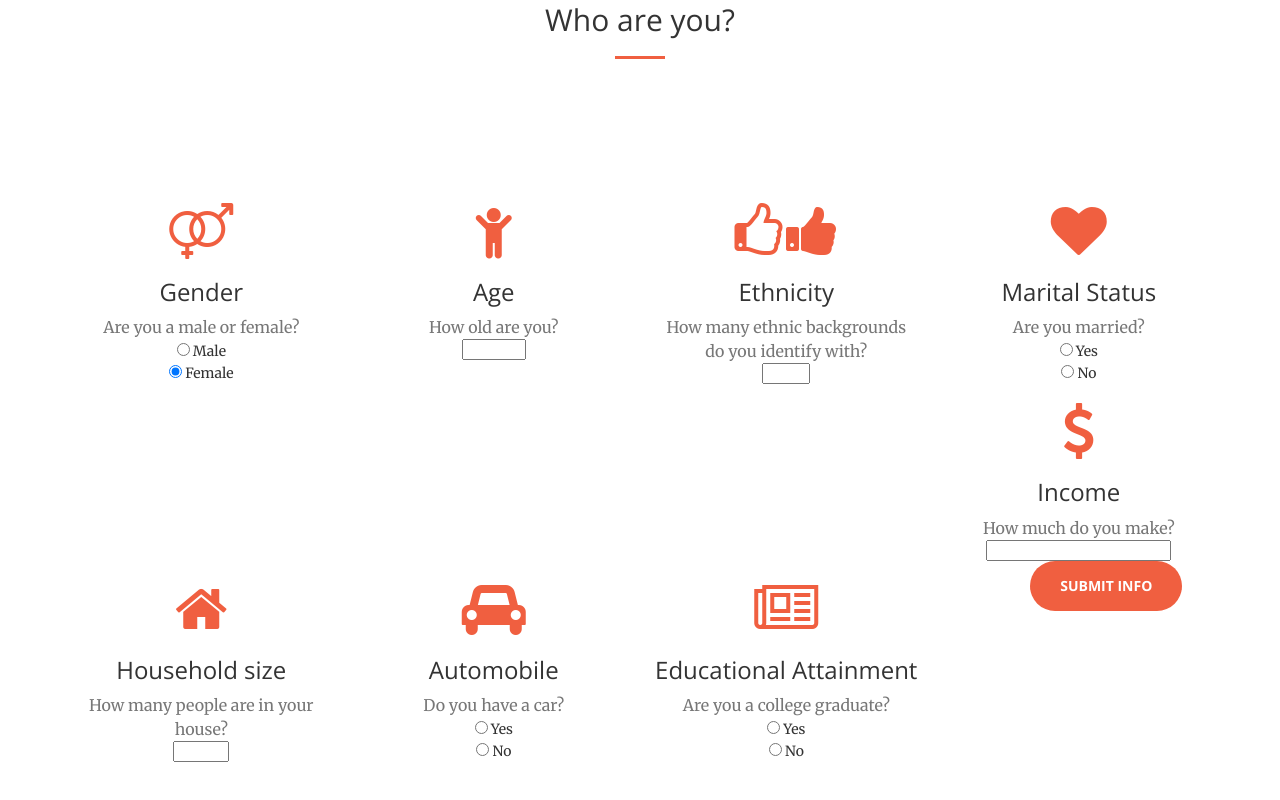
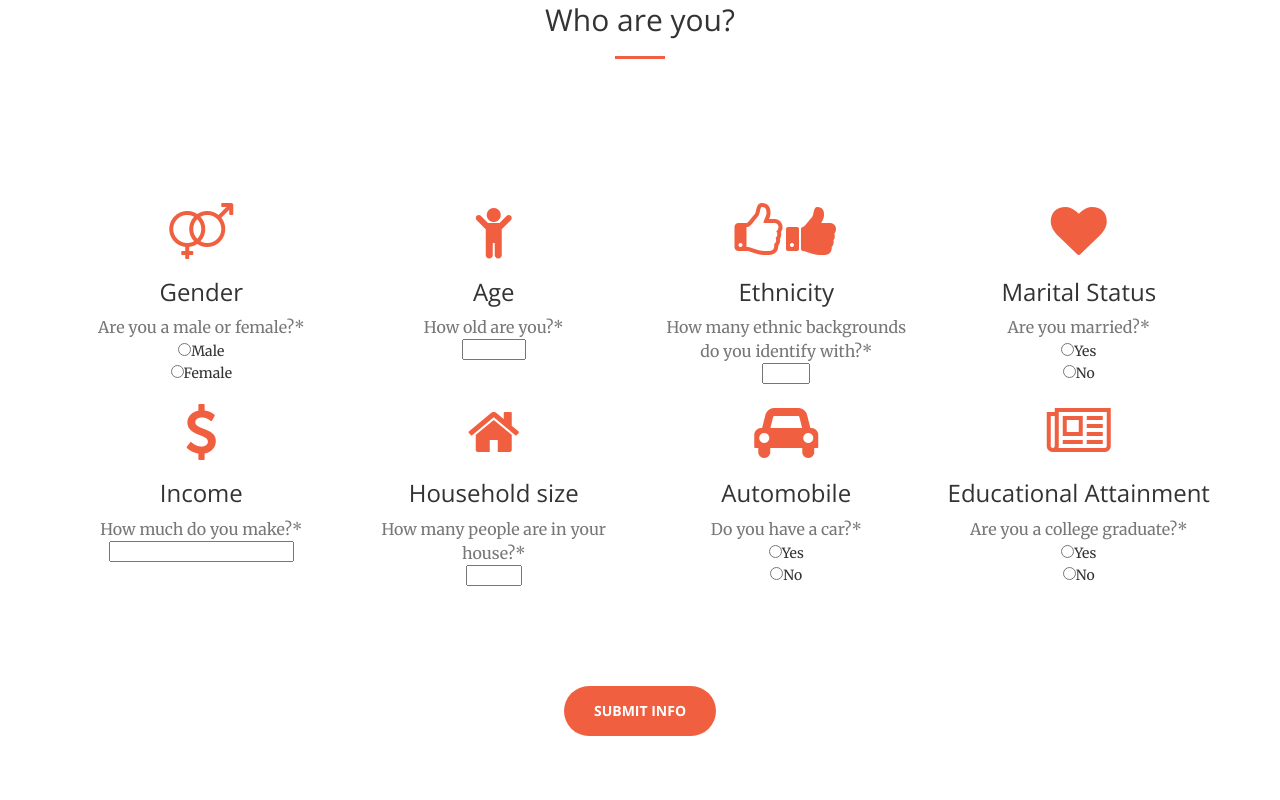
Before and after one commit to samsundar989-zz/Join-Me, a website: page index.html in a window 1280 px wide. Shown: the part 1697-2497 px from the top of the page. Drawn offline with nearby package versions, Linux system fonts and the light colour scheme; some packages are replaced by stand-ins of ours; no server answers.

Commit message:
Fields are required

```diff
--- a/index.html
+++ b/index.html
@@ -93,7 +93,6 @@
     </div>
 
 
-
     <input id="pac-input" class="controls" type="text" placeholder="Search Box">
     <div id="map"></div>
 </section>
@@ -108,16 +107,16 @@
         </div>
     </div>
     <div class="container">
+        <form id="prefs" name="prefs" onsubmit="showList()">
             <div class="row">
-            <form id="prefs" name="prefs" action="prefs.asp" method="get">
                 <div class="col-lg-3 col-md-6 text-center">
                     <div class="service-box">
                         <i class="fa fa-4x fa fa-venus-mars text-primary sr-icons"></i>
                         <h3>Gender</h3>
-                    <p class="text-muted">Are you a male or female?</p>
+                        <p class="text-muted">Are you a male or female?*</p>
 
-                        <input type="radio" name="gender" value="Male" > Male<br>
-                        <input type="radio" name="gender" value="Female" checked> Female<br>
+                        <input type="radio" name="gender" value="Male" required>Male<br>
+                        <input type="radio" name="gender" value="Female">Female<br>
 
                     </div>
                 </div>
@@ -126,9 +125,9 @@
 
                         <i class="fa fa-4x fa-child text-primary sr-icons"></i>
                         <h3>Age</h3>
-                    <p class="text-muted">How old are you?</p>
+                        <p class="text-muted">How old are you?*</p>
 
-                    <input type="number" name="age" min="7" max="100">
+                        <input type="number" name="age" min="7" max="100" required>
 
                     </div>
                 </div>
@@ -138,34 +137,30 @@
                         <i class="fa fa-4x fa-thumbs-up text-primary sr-icons"></i>
 
                         <h3>Ethnicity</h3>
-                    <p class="text-muted">How many ethnic backgrounds do you identify with?</p>
+                        <p class="text-muted">How many ethnic backgrounds do you identify with?*</p>
+
+                        <input type="number" name="ethnic" min="1" max="3" required>
                     </div>
-
-                        <input type="number" name="ethnic" min="1" max="3">
-
-
                 </div>
                 <div class="col-lg-3 col-md-6 text-center">
                     <div class="service-box">
                         <i class="fa fa-4x fa-heart text-primary sr-icons"></i>
                         <h3>Marital Status</h3>
-                    <p class="text-muted">Are you married?</p>
-                                          <input type="radio" name="marital" value="Yes"> Yes <br>
-                        <input type="radio" name="marital" value="No"> No <br>
-
+                        <p class="text-muted">Are you married?*</p>
+                        <input type="radio" name="marital" value="Yes" required>Yes<br>
+                        <input type="radio" name="marital" value="No">No<br>
                     </div>
                 </div>
             </div>
-    </div>
-    <div class="container">
+
             <div class="row">
                 <div class="col-lg-3 col-md-6 text-center">
                     <div class="service-box">
                         <i class="fa fa-4x fa-dollar text-primary sr-icons"></i>
                         <h3>Income</h3>
-                    <p class="text-muted">How much do you make?</p>
+                        <p class="text-muted">How much do you make?*</p>
 
-                        <input type="number" name="income" min="0" max="200,000">
+                        <input type="number" name="income" min="0" max="200,000" required>
 
                     </div>
                 </div>
@@ -173,9 +168,9 @@
                     <div class="service-box">
                         <i class="fa fa-4x fa-home text-primary sr-icons"></i>
                         <h3>Household size</h3>
-                    <p class="text-muted">How many people are in your house?</p>
+                        <p class="text-muted">How many people are in your house?*</p>
 
-                        <input type="number" name="household" min="1" max="13">
+                        <input type="number" name="household" min="1" max="13" required>
 
                     </div>
                 </div>
@@ -183,10 +178,10 @@
                     <div class="service-box">
                         <i class="fa fa-4x fa-automobile text-primary sr-icons"></i>
                         <h3>Automobile</h3>
-                    <p class="text-muted">Do you have a car?</p>
+                        <p class="text-muted">Do you have a car?*</p>
 
-                        <input type="radio" name="automobile" value="Yes"> Yes <br>
-                        <input type="radio" name="automobile" value="No"> No <br>
+                        <input type="radio" name="automobile" value="Yes" required>Yes<br>
+                        <input type="radio" name="automobile" value="No">No<br>
 
                     </div>
                 </div>
@@ -194,19 +189,20 @@
                     <div class="service-box">
                         <i class="fa fa-4x fa-newspaper-o text-primary sr-icons"></i>
                         <h3>Educational Attainment</h3>
-                    <p class="text-muted">Are you a college graduate?</p>
+                        <p class="text-muted">Are you a college graduate?*</p>
 
-                        <input type="radio" name="college" value="Yes"> Yes <br>
-                        <input type="radio" name="college" value="No"> No <br>
+                        <input type="radio" name="college" value="Yes" required>Yes<br>
+                        <input type="radio" name="college" value="No">No<br>
 
                     </div>
                 </div>
             </div>
-    </div>
-    <div style="text-align:center;margin-top=100px;">
-    <input type="button" value="Submit info" onClick="showList();" class="btn btn-primary btn-xl page-scroll" />
+
+            <div style="text-align:center;margin-top:100px;">
+                <input type="submit" value="Submit info" class="btn btn-primary btn-xl page-scroll"/>
             </div>
         </form>
+    </div>
 </section>
 
 <section id="poi-list">
@@ -214,7 +210,7 @@
         <div class="row">
             <div class="col-lg-8 col-lg-offset-2 text-center">
                 <ul id="final-list" style="display:none;">
-                <li class="poi_item" ></li>
+                    <li class="poi_item"></li>
                     <li class="poi_item"></li>
                     <li class="poi_item"></li>
                     <li class="poi_item"></li>
@@ -249,7 +245,7 @@
 
 <script src="js/google_maps.js"></script>
 <script src="js/pitney_bowes.js"></script>
-<script src = "js/trip_advisor.js"></script>
+<script src="js/trip_advisor.js"></script>
 <script src="js/creative.js"></script>
 
 <script src="https://maps.googleapis.com/maps/api/js?key=AIzaSyARxiVAS0kJKVFIFhkQxXGkNEu3tDizaRI&libraries=places&callback=initMap"
--- a/js/pitney_bowes.js
+++ b/js/pitney_bowes.js
@@ -57,3 +57,7 @@ function geoApisCallback(data) {
  xhr.send(null);
  return true;
  }*/
+
+function showList(){
+    console.log("success");
+}
```
Lines whose indentation alone changed are shown as unchanged.
